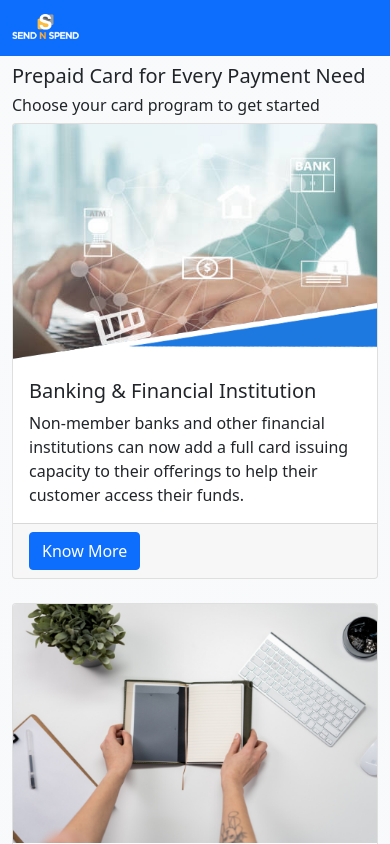
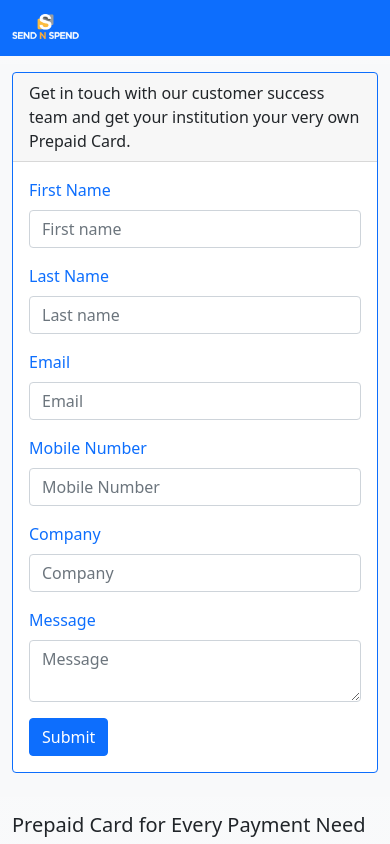
Before and after one commit to adityapwr/SendNSpend, a React (Create React App) app: page / in a window 390 px wide. Shown: the top 844 px of the page. Built offline with nearby package versions, Linux system fonts and the light colour scheme.

Commit message:
Updated Logo

```diff
--- a/src/App.js
+++ b/src/App.js
@@ -33,12 +33,12 @@ export default function App() {
 
       <div className="container">
         <div className="row">
-          <div className="col-sm-12 col-md-8 mx-auto my-2 ">
+          <div className="col-sm-12 col-md-8 col-xs-12 mx-auto my-2 order-2 order-sm-2 order-md-1 order-lg-1">
             <h5>Prepaid Card for Every Payment Need</h5>
             <h6>Choose your card program to get started</h6>
             <CardGrid />
           </div>
-          <div className="col-sm-12 col-md-4 mx-auto my-2 py-2 bg-light">
+          <div className="col-sm-12 col-md-4 col-xs-12 mx-auto my-2 py-2 bg-light order-sm-1 order-1 order-md-2 order-lg-2">
             {/* <h5>Transacting made awesome</h5> */}
             <div class="card border-primary mb-3">
               <div class="card-header">
```
